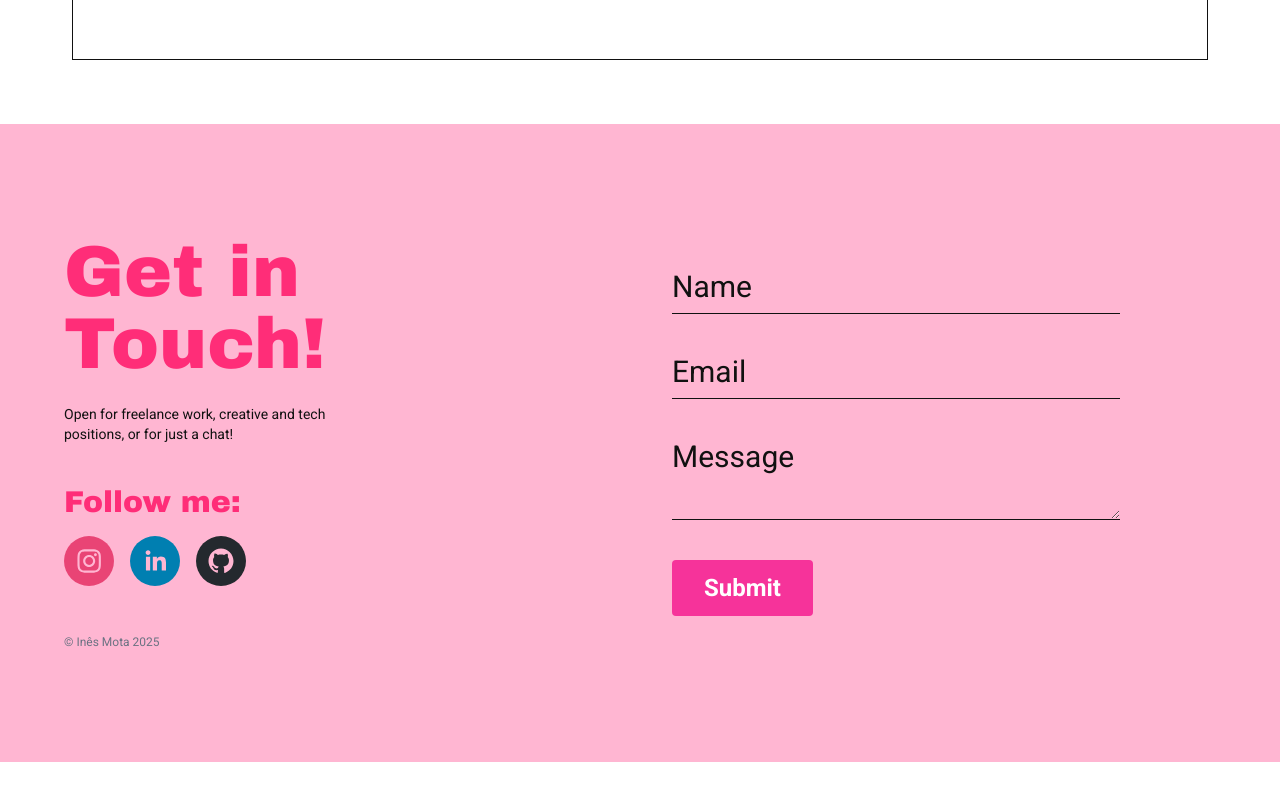
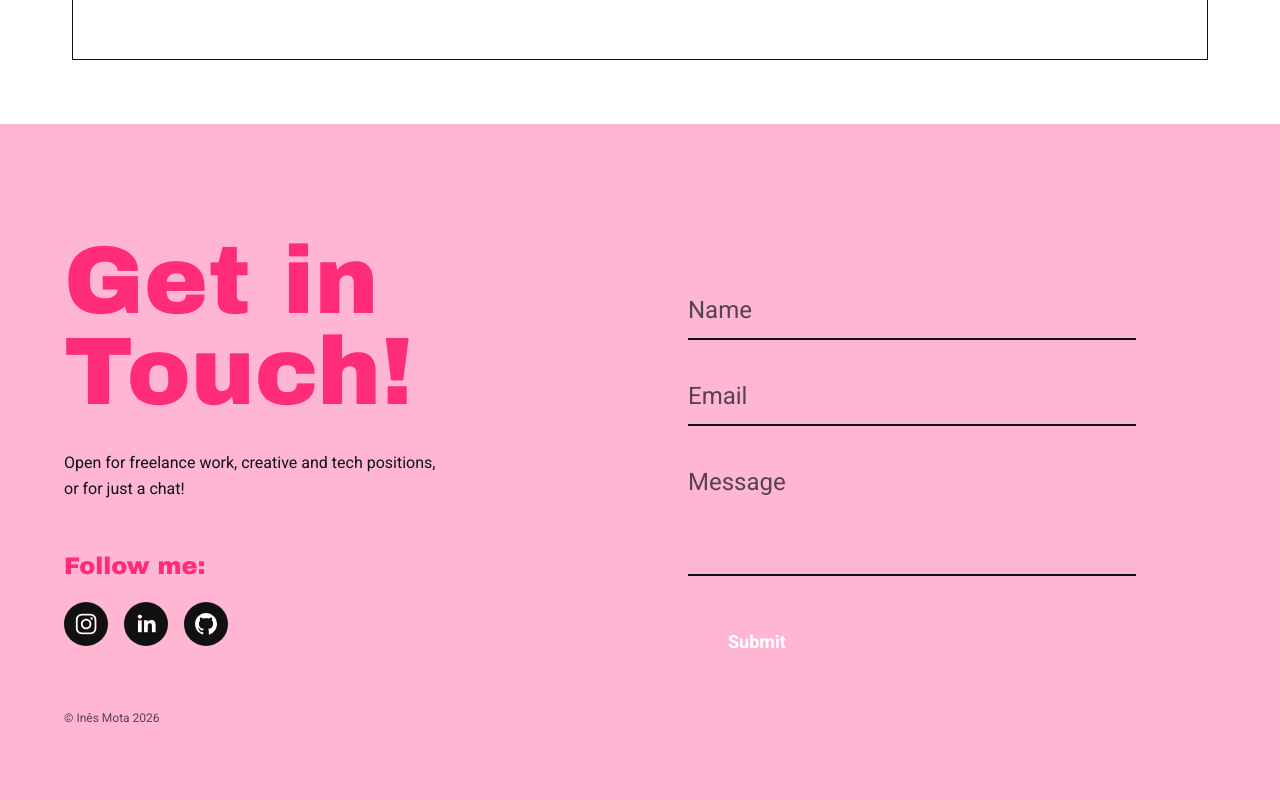
Before and after one commit to Ines1299/my-portfolio, a React (Vite) app: page /about in a window 1280 px wide. Shown: the part 2578-3378 px from the top of the page. Before the commit the page ends 3340 px from the top, so only its background shows below. Built offline with nearby package versions, Linux system fonts and the light colour scheme; no server answers; a web font is replaced by a local one.

Commit message:
Updated footer design

```diff
--- a/src/components/AllProjects.tsx
+++ b/src/components/AllProjects.tsx
@@ -38,7 +38,7 @@ export default function AllProjects() {
 
   return (
     <section className="w-full bg-white px-6 pb-24 pt-28 sm:px-8 lg:pt-36">
-      <div className="mx-auto max-w-[1050px]">
+      <div className="mx-auto max-w-262.5">
         <div className="mb-12 flex justify-start">
           <SortButton
             sortBy={sortBy}
--- a/src/components/ContactForm.tsx
+++ b/src/components/ContactForm.tsx
@@ -1,14 +1,18 @@
 import emailjs from "@emailjs/browser";
 import { useRef, useState } from "react";
+import type { FormEvent } from "react";
 
 export default function Contact() {
   const [loading, setLoading] = useState(false);
+  const [status, setStatus] = useState<"success" | "error" | null>(null);
   const form = useRef<HTMLFormElement>(null);
-  const sendEmail = async (e: any) => {
+
+  const sendEmail = async (e: FormEvent<HTMLFormElement>) => {
     e.preventDefault();
-    if (!form.current) return;
+    if (!form.current || loading) return;
 
     setLoading(true);
+    setStatus(null);
 
     try {
       await emailjs.sendForm(
@@ -18,14 +22,18 @@ export default function Contact() {
         import.meta.env.VITE_EMAIL_PUBLIC_KEY,
       );
 
-      alert("Sent!");
+      setStatus("success");
       form.current.reset();
     } catch (err) {
       console.log(err);
-      alert("failed to send message.");
+      setStatus("error");
+    } finally {
+      setLoading(false);
     }
-    setLoading(false);
   };
+
+  const fieldStyles =
+    "w-full border-0 border-b-2 border-black bg-transparent pb-3 text-xl text-black placeholder:text-black/70 outline-none transition-colors focus:border-[var(--color-primary)] sm:text-2xl";
 
   return (
     <form
@@ -36,30 +44,49 @@ export default function Contact() {
       <input
         type="text"
         name="user_name"
+        aria-label="Name"
         placeholder="Name"
+        autoComplete="name"
         required
-        className="bg-transparent border-b border-black outline-none text-3xl pb-2 placeholder-black"
+        className={fieldStyles}
       />
       <input
         type="email"
         name="user_email"
         placeholder="Email"
+        aria-label="Email"
+        autoComplete="email"
         required
-        className="bg-transparent border-b border-black outline-none text-3xl pb-2 placeholder-black"
+        className={fieldStyles}
       />
       <textarea
         name="message"
         placeholder="Message"
+        aria-label="Message"
         required
-        className="bg-transparent border-b border-black outline-none text-3xl pb-2 placeholder-black"
+        rows={3}
+        className={`${fieldStyles} resize-none`}
       />
+
       <button
         type="submit"
         disabled={loading}
-        className=" bg-pink-500 hover:bg-pink-400 text-white px-8 py-3 text-2xl w-fit transition font-bold rounded"
+        className="w-fit cursor-pointer bg-(--color-primary)] px-10 py-3 text-lg font-bold text-white transition-all duration-300 hoover:-translate-y-1 hoover:shadow-lg disabled:cursor-not-allowed disabled:opacity-60 disabled:hoover:translate-y-0"
       >
         {loading ? "Sending..." : "Submit"}
       </button>
+
+      {status === "success" && (
+        <p role="status" className="text-sm font-medium text-black">
+          Your message was sent successfully! ♡
+        </p>
+      )}
+
+      {status === "error" && (
+        <p role="alert" className="text-sm font-medium text-black">
+          Something went wrong. Please try again.
+        </p>
+      )}
     </form>
   );
 }
--- a/src/components/FolderGrid.tsx
+++ b/src/components/FolderGrid.tsx
@@ -40,14 +40,14 @@ export default function FolderGrid() {
   return (
     <section
       id="projects"
-      className=" flex min-h-[100svh] w-full  items-center justify-center bg-[var(--color-secondary)] px-5 py-16 sm:px-8 lg:px-12"
+      className=" flex h-svh w-full items-center justify-center bg-(--color-secondary) px-5 py-16 sm:px-8 lg:px-12"
     >
       <motion.div
         initial={reduceMotion ? false : { opacity: 0, y: 60 }}
         whileInView={{ opacity: 1, y: 0 }}
         viewport={{ once: true, amount: 0.25 }}
-        transition={{ duration: 0.9, ease: [0.22, 1, 0.36, 1] }}
-        className="mx-auto w-full max-w-[1200px]"
+        transition={{ duration: 0.65, ease: [0.22, 1, 0.36, 1] }}
+        className="mx-auto w-full max-w-300"
       >
         <motion.h2
           initial={reduceMotion ? false : { opacity: 0, y: 40 }}
@@ -89,7 +89,7 @@ export default function FolderGrid() {
                     stiffness: 160,
                     damping: 18,
                   }}
-                  className="flex h-[200px] w-full items-end justify-center sm:h-[220px] lg:h-[280px]"
+                  className="flex h-50 w-full items-end justify-center sm:h-55 lg:h-70"
                 >
                   {imageUrl ? (
                     <img
--- a/src/components/Footer.tsx
+++ b/src/components/Footer.tsx
@@ -5,29 +5,55 @@ import Contact from "./ContactForm";
 function Footer() {
   return (
     <footer className="w-full bg-[#FFB6D2] px-6 py-20 text-black sm:px-10 lg:px-16 lg:py-28 ">
-      <div className="max-w-7xl mx-auto grid md:grid-cols-2 gap-16 ">
+      <div className="mx-auto grid max-w-300 grid-cols-1 gap-16 md:grid-cols-2 lg:gap-24 ">
         {/*LEFT*/}
         <div className="flex flex-col justify-between">
           <div>
-            <h2 className="text-6xl md:text-7xl font-light leading-none mb-6 ">
+            <h2
+              className="text-6xl sm:text-7xl lg:text-8xl font-light leading-[0.95] mb-8"
+              style={{ fontFamily: "var(--font-heading" }}
+            >
               Get in <br /> Touch!
             </h2>
 
-            <p className="max-w-xs text-sm mb-10">
+            <p className="max-w-sm text-base leading-relaxed mb-12">
               Open for freelance work, creative and tech positions, or for just
-              a chat!{" "}
+              a chat!
             </p>
 
-            <h3 className="text-3xl mb-4">Follow me:</h3>
+            <h3
+              className="text-2xl mb-5"
+              style={{ fontFamily: "var(--font-heading)" }}
+            >
+              Follow me:
+            </h3>
 
             <div className="flex gap-4">
-              <SocialIcon url="https://www.instagram.com/i.nesart/" />
-              <SocialIcon url="https://linkedin.com" />
-              <SocialIcon url="https://github.com" />
+              <SocialIcon
+                url="https://www.instagram.com/i.nesart/"
+                bgColor="#111111"
+                fgColor="#FFFFFF"
+                style={{ height: 44, width: 44 }}
+              />
+              <SocialIcon
+                url="https://linkedin.com"
+                bgColor="#111111"
+                fgColor="#FFFFFF"
+                style={{ height: 44, width: 44 }}
+              />
+              <SocialIcon
+                url="https://github.com"
+                bgColor="#111111"
+                fgColor="#FFFFFF"
+                style={{ height: 44, width: 44 }}
+              />
             </div>
           </div>
 
-          <p className="text-xs text-gray-500 mt-12">© Inês Mota 2025</p>
+          <p className="text-xs text-black/70 mt-16">
+            {" "}
+            © Inês Mota {new Date().getFullYear()}
+          </p>
         </div>
 
         {/*Right*/}
--- a/src/components/SortButton.tsx
+++ b/src/components/SortButton.tsx
@@ -39,7 +39,7 @@ export default function SortButton({
       id="sort-button"
       value={currentIndex}
       onChange={handleChange}
-      className="cursor-pointer border border-[var(--color-primary)] bg-white px-4 py-2 text-sm text-[var(--color-primary)] outline-none"
+      className="cursor-pointer border border-(--color-primary) bg-white px-4 py-2 text-sm text-(--color-primary) outline-none"
       aria-label="Sort projects"
     >
       {sortOptions.map((opt, index) => (
--- a/src/pages/Home.tsx
+++ b/src/pages/Home.tsx
@@ -80,7 +80,7 @@ function Home() {
         ref={heroRef}
         className="mt-10 relative min-h-[calc(100svh-5rem)] overflow-hidden bg-white px-5 sm:px-8 lg:px-12"
       >
-        <div className="relative mx-auto min-h-[calc(100svh-5rem)] w-full max-w-[1400px] pt-20 pb-16 sm:min-h-[600px]">
+        <div className="relative mx-auto min-h-[calc(100svh-5rem)] w-full max-w-350 pt-20 pb-16 sm:min-h-150">
           {/* stickers */}
           {stickers.map((sticker, index) => (
             <Sticker
@@ -94,14 +94,14 @@ function Home() {
           ))}
 
           {/* Hero text */}
-          <div className="mt-20 relative z-0 mx-auto w-full max-w-[1400px]">
+          <div className="mt-20 relative z-0 mx-auto w-full max-w-350">
             <AnimatedName />
 
             <motion.p
               initial={reduceMotion ? false : { opacity: 0, y: 15 }}
               animate={{ opacity: 1, y: 0 }}
               transition={{ duration: 0.7, delay: 0.2 }}
-              className="mt-16 ml-[20%] max-w-[550px] text-left  text-xl leading-snug sm:text-2xl"
+              className="mt-16 ml-[20%] max-w-137.5 text-left  text-xl leading-snug sm:text-2xl"
               style={{ color: "var(--color-secondary)" }}
             >
               Illustrator, Designer, Programmer and <br />
```
